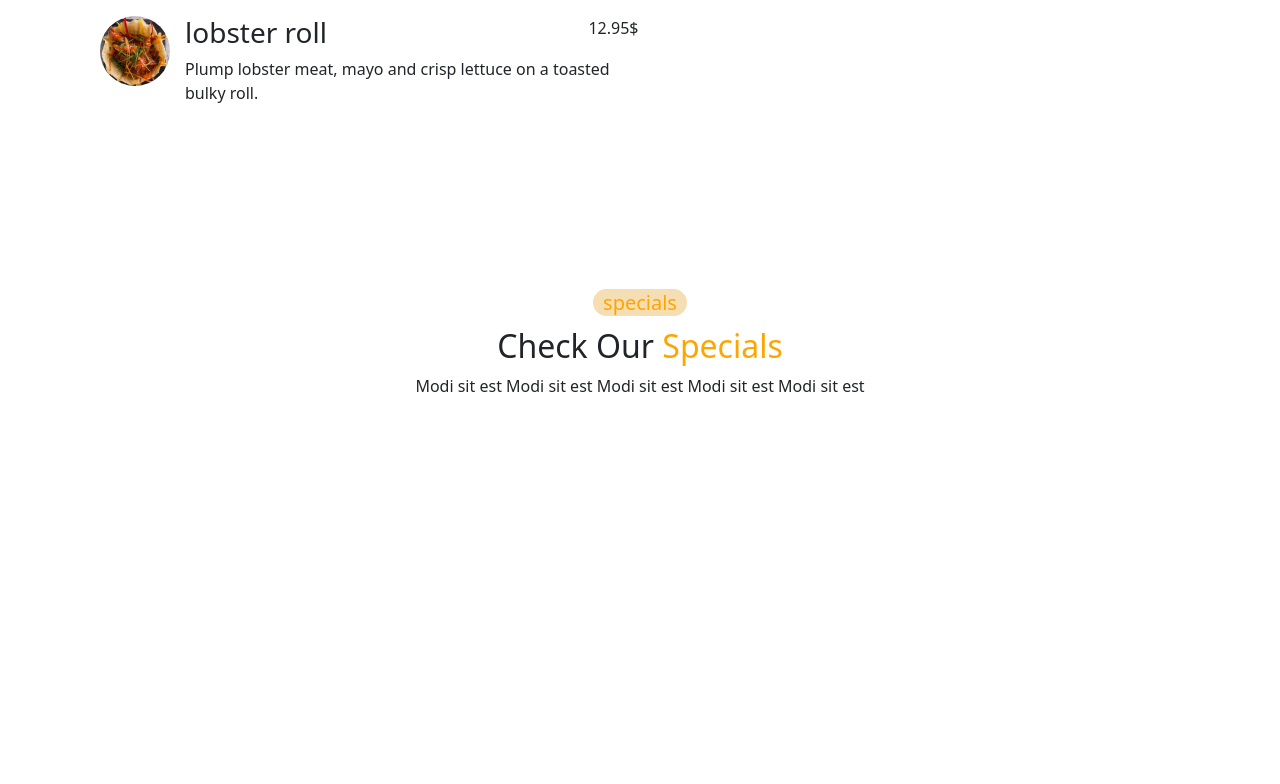
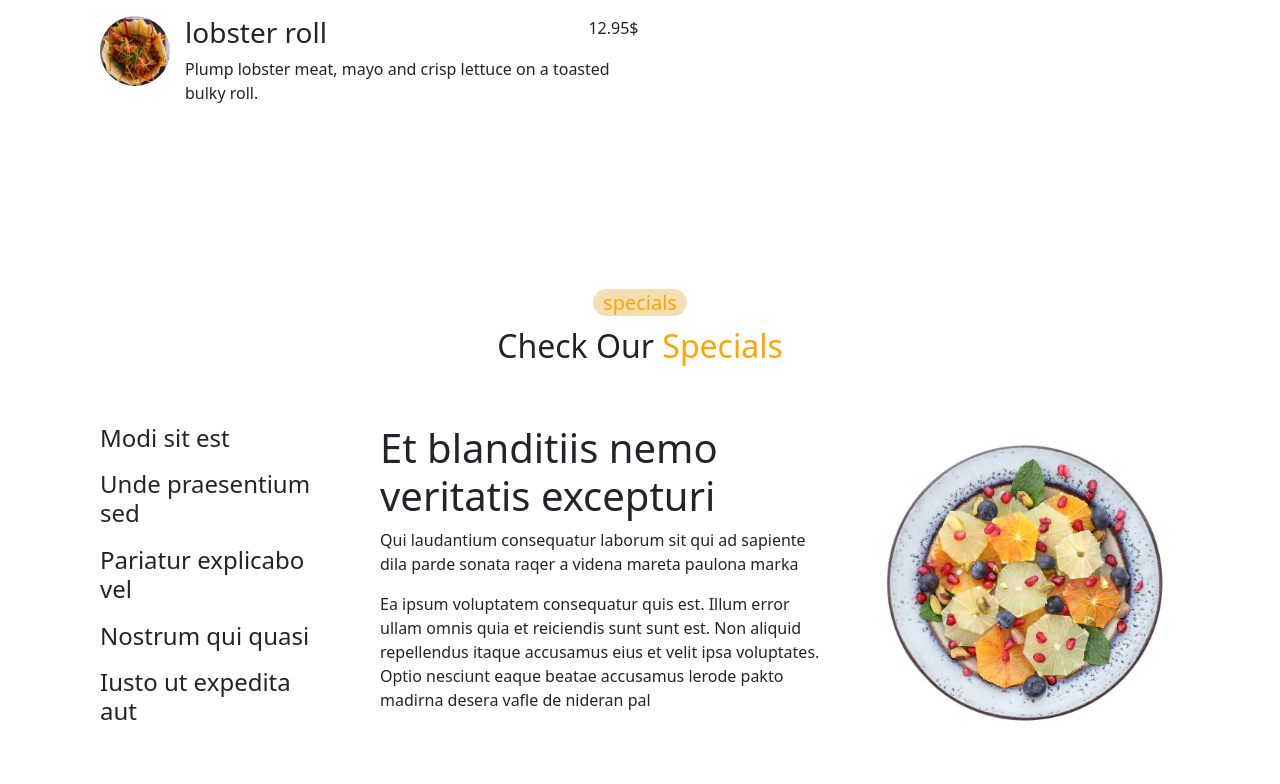
Before and after one commit to chaimaek12/kassid_chaimae_Final_Projeft_HTML_CSS, a website: page index.html in a window 1280 px wide. Shown: the part 2255-3039 px from the top of the page. Before the commit the page ends 2653 px from the top, so only its background shows below. Drawn offline with nearby package versions, Linux system fonts and the light colour scheme.

Commit message:
section sprcials

```diff
--- a/index.html
+++ b/index.html
@@ -375,17 +375,25 @@
 <section class="spacials">
     <h1> <span>specials </span></h1>
     <h2> Check Our <span>Specials</span></h2>
-    <div>
-        Modi sit est
-        Modi sit est
-        Modi sit est
-        Modi sit est
-        Modi sit est
-    </div>
-    <div></div>
-    <div></div>
+  </section>
+ <div class="allo">
+     <div class="left">
+   <h4>Modi sit est</h4>
+   <h4>Unde praesentium sed</h4>
+   <h4>Pariatur explicabo vel</h4>
+   <h4>Nostrum qui quasi</h4>
+   <h4>Iusto ut expedita aut</h4>
+     </div>
+     <div class="lwest">
+     <h1>Et blanditiis nemo veritatis excepturi</h1>
+     <P>Qui laudantium consequatur laborum sit qui ad sapiente dila parde sonata raqer a videna mareta paulona marka</P>
+     <P>Ea ipsum voluptatem consequatur quis est. Illum error ullam omnis quia et reiciendis sunt sunt est. Non aliquid repellendus itaque accusamus eius et velit ipsa voluptates. Optio nesciunt eaque beatae accusamus lerode pakto madirna desera vafle de nideran pal</P>
 
-</section>
+     </div>
+     <div class="right">
+     <img src="./images/specials-2.jpg" alt="" width="300px">
+     </div>
+   </div>
     <script src="./node_modules/bootstrap/dist/js/bootstrap.bundle.js"></script>
 </body>
 </html>
--- a/src/sass/modules/spacials.scss
+++ b/src/sass/modules/spacials.scss
@@ -7,4 +7,23 @@
       span{
         color: orange;
       }
+
 }
+.allo{
+        display: grid;
+    grid-template-columns: 1fr  2fr  1fr;
+   gap:60px ;
+   margin-left: 100px;
+    margin-right: 100px;
+    padding-top: 50px;
+    padding-bottom: 50px;
+     .left{
+     display: flex;
+     flex-direction: column;
+     gap: 10px;
+         h4:hover{
+          color: orange;
+         }
+      }
+
+    }
```
Also changed, not shown: public/css/app.css, 1 other file.
